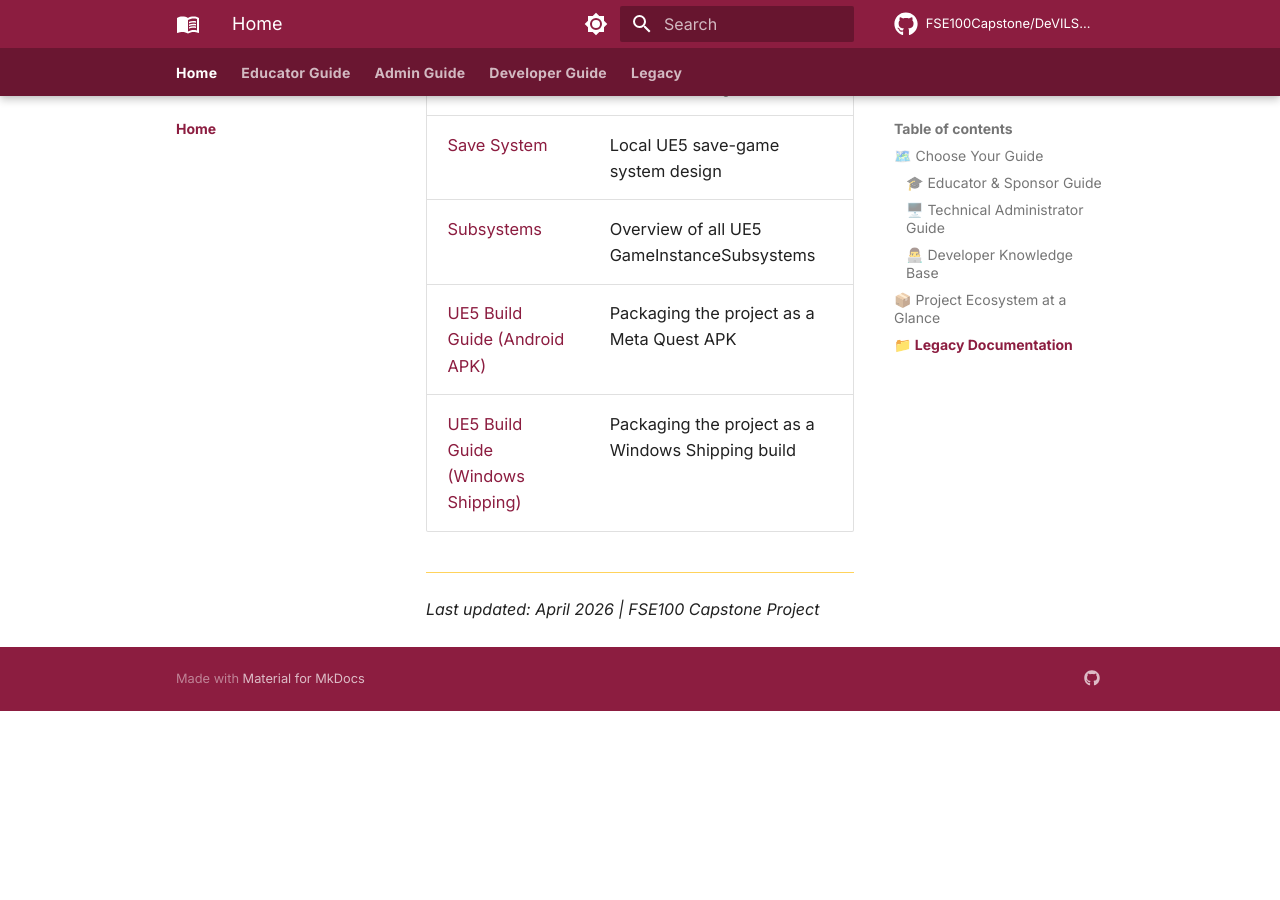
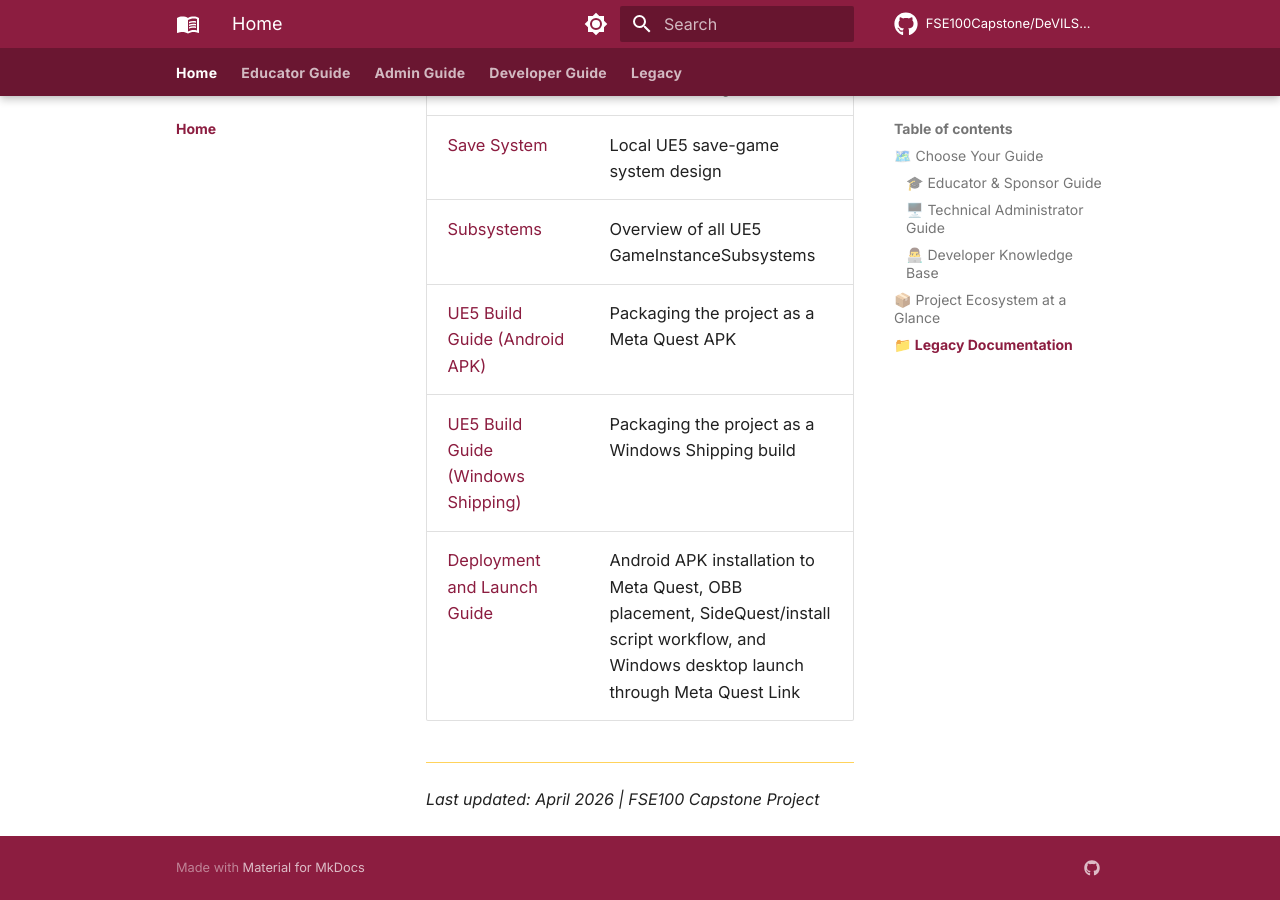
Before and after one commit to FSE100Capstone/DeVILSona-docs, an MkDocs documentation site: the page built from docs/index.md, in a window 1280 px wide and 900 px high, scrolled down 5745 px. Built offline with MkDocs 1.6.1 and Material for MkDocs 9.7.7, drawn with Linux system fonts in a browser that asks for light colours; comment, search, counter and statistics services are not loaded; before the commit the page ends 6456 px from its top, so only the background shows below that.

Commit message:
Update index.md

```diff
--- a/docs/index.md
+++ b/docs/index.md
@@ -84,6 +84,7 @@ The pages below are **fine-grained technical documents** covering specific subsy
 | [Subsystems](legacy/subsystems.md) | Overview of all UE5 GameInstanceSubsystems |
 | [UE5 Build Guide (Android APK)](legacy/build-android-apk.md) | Packaging the project as a Meta Quest APK |
 | [UE5 Build Guide (Windows Shipping)](legacy/build-windows-shipping.md) | Packaging the project as a Windows Shipping build |
+| [Deployment and Launch Guide](legacy/deployment-and-launch-guide.md) | Android APK installation to Meta Quest, OBB placement, SideQuest/install script workflow, and Windows desktop launch through Meta Quest Link |
 
 ---
 
```
